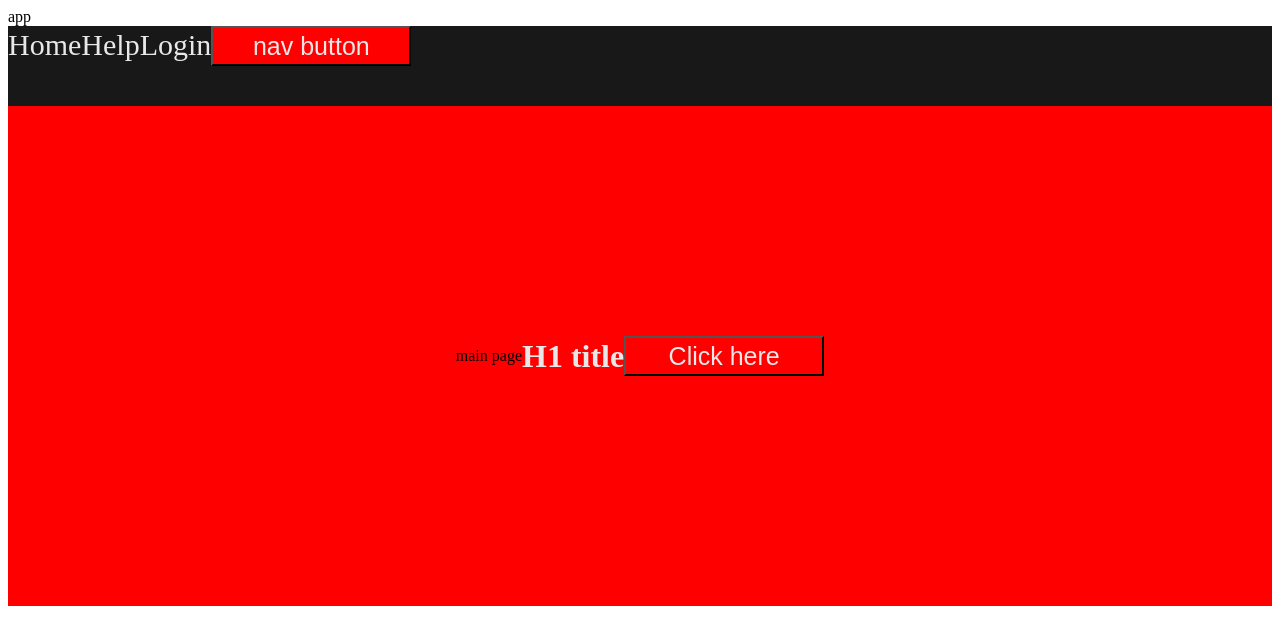
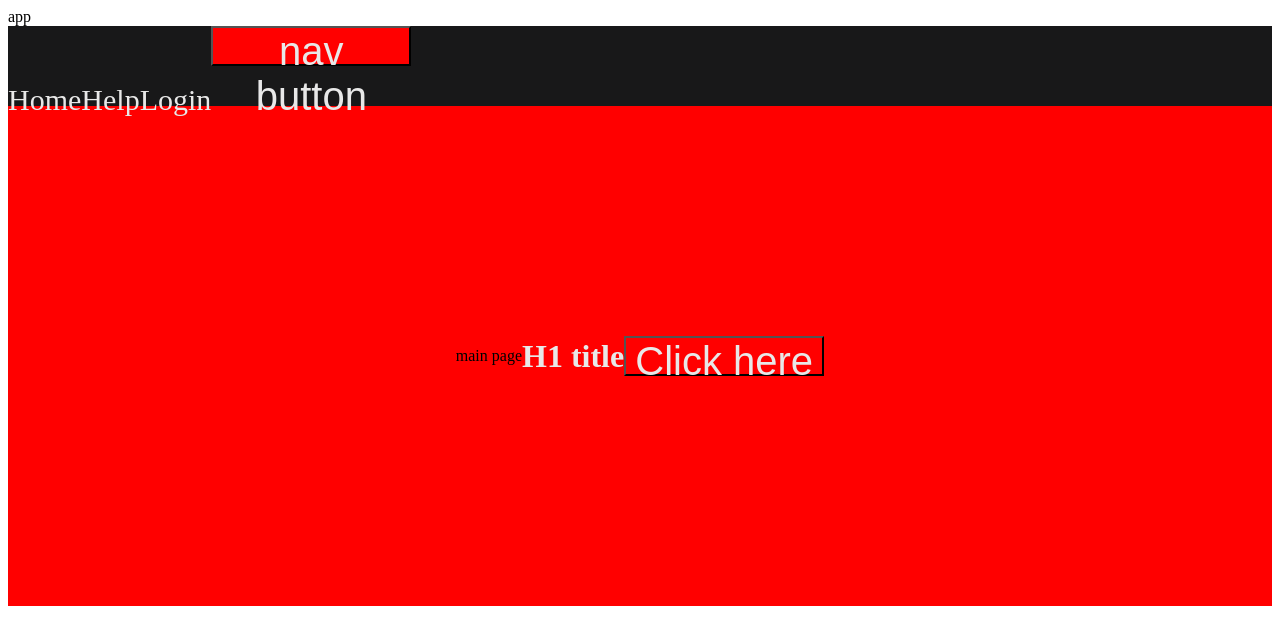
Before and after one commit to GoranAviani/sass_react, a React (Create React App) app: page / in a window 1280 px wide. Shown: the top 644 px of the page. Built offline with nearby package versions, Linux system fonts and the light colour scheme.

Commit message:
sass react

```diff
--- a/src/styles/MainPage.css
+++ b/src/styles/MainPage.css
@@ -14,7 +14,7 @@ button {
   height: 40px;
   background-color: red;
   color: rgb(232, 232, 232);
-  font-size: 25px;
+  font-size: 40px;
 }
 
 /*# sourceMappingURL=MainPage.css.map */
--- a/src/styles/MainPage.scss
+++ b/src/styles/MainPage.scss
@@ -14,5 +14,5 @@
 }
 
 button {
-  @include buttonStyle();
+  @include buttonStyle($redColor, 40px);
 }
--- a/src/variables/variables.scss
+++ b/src/variables/variables.scss
@@ -2,10 +2,10 @@ $blackColor: rgb(24, 24, 25);
 $whiteColor: rgb(232, 232, 232);
 $redColor: red;
 
-@mixin buttonStyle {
+@mixin buttonStyle($color, $fontSize) {
   width: 200px;
   height: 40px;
-  background-color: $redColor;
+  background-color: $color;
   color: $whiteColor;
-  font-size: 25px;
+  font-size: $fontSize;
 }
```
Also changed, not shown: 1 other file (tests, documents, lock files or other folders).
